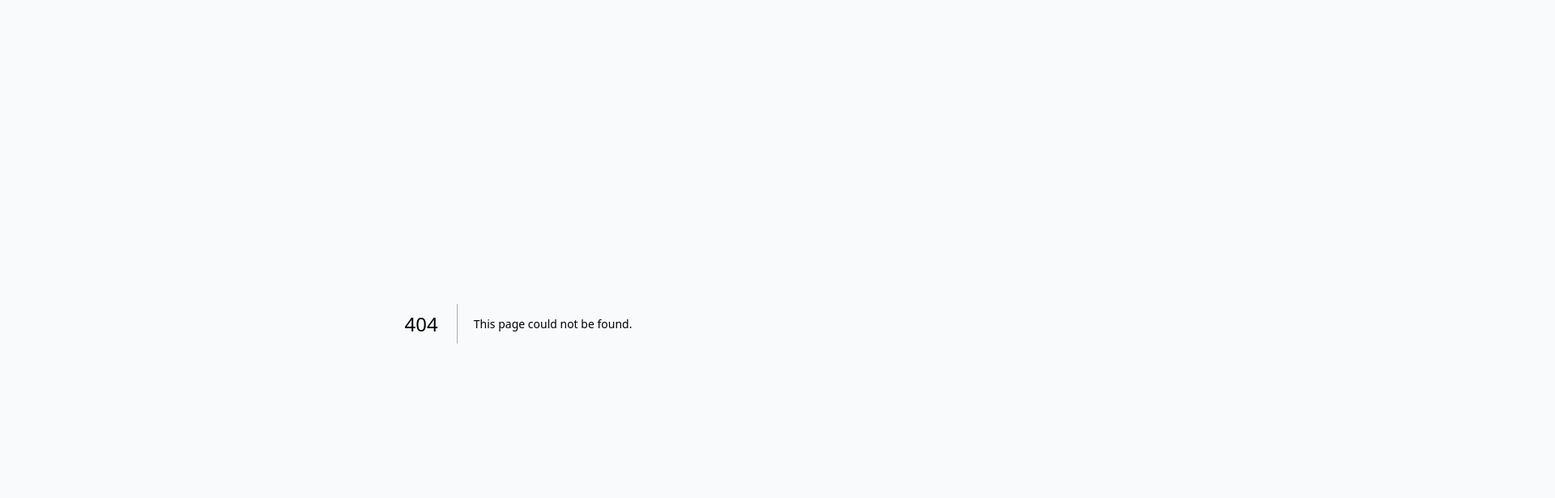
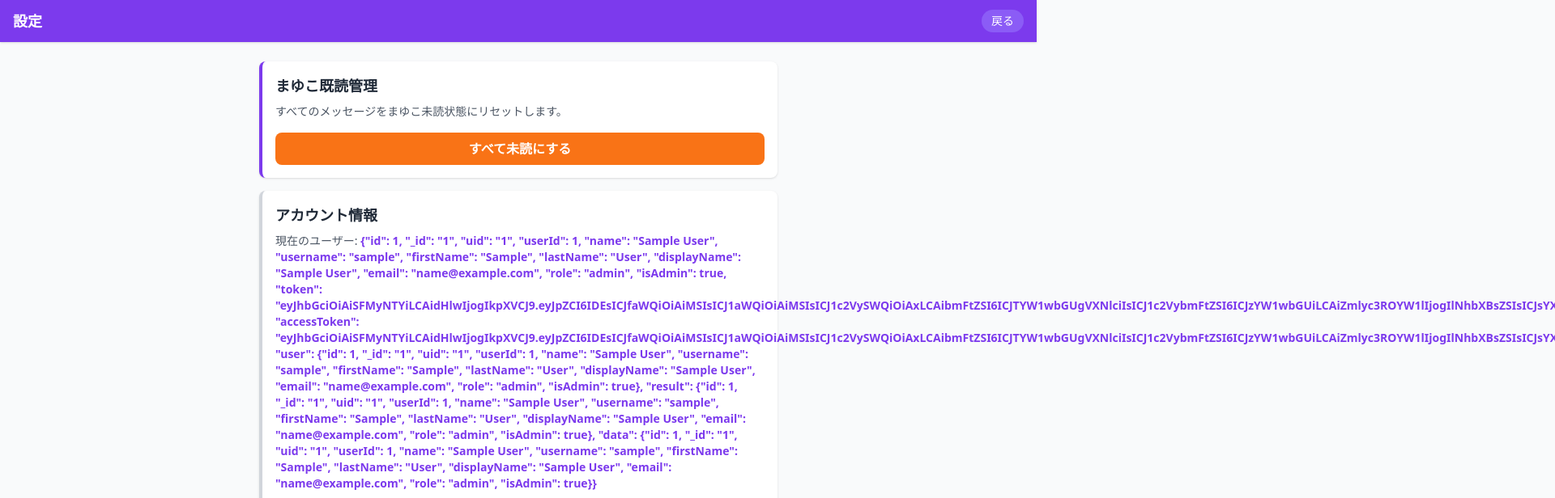
Before and after one commit to Hapiemon/Mayuko, a Next.js app: page /settings in a window 1280 px wide. Before the commit this address had no page. Shown: the top 616 px of the page at 81% size, 1920 px wide, since content can reach past the window. Built offline with nearby package versions, Linux system fonts and the light colour scheme; sample sign-in values are in the browser's storage.

Commit message:
feat: add settings page with functionality to reset all messages to unread status in ChatPage component

```diff
--- /dev/null
+++ b/src/app/api/clear-mayuko-read/route.ts
@@ -0,0 +1,23 @@
+import { NextResponse } from 'next/server';
+import { getSql } from '@/lib/db';
+
+export const dynamic = 'force-dynamic';
+
+// POST /api/clear-mayuko-read — 全メッセージをまゆこ未読にリセット
+export async function POST() {
+  try {
+    const sql = getSql();
+
+    // まゆこが送信したメッセージ以外の全メッセージを未読状態にリセット
+    await sql`
+      UPDATE messages
+      SET mayuko_read_at = NULL
+      WHERE sender != 'まゆこ'
+    `;
+
+    return NextResponse.json({ ok: true, message: 'All messages reset to unread' }, { status: 200 });
+  } catch (err) {
+    console.error(err);
+    return NextResponse.json({ error: 'DB error' }, { status: 500 });
+  }
+}
--- a/src/app/chat/page.tsx
+++ b/src/app/chat/page.tsx
@@ -350,6 +350,27 @@ export default function ChatPage() {
             <span className="text-xs text-violet-300">通知ブロック中</span>
           )}
           <button
+            onClick={() => router.push('/settings')}
+            aria-label="設定"
+            className={`w-9 h-9 flex items-center justify-center ${userTheme.buttonDarkerBg} ${userTheme.buttonDarkerHover} rounded-full`}
+          >
+            <svg
+              xmlns="http://www.w3.org/2000/svg"
+              width="16"
+              height="16"
+              viewBox="0 0 24 24"
+              fill="none"
+              stroke="currentColor"
+              strokeWidth="2"
+              strokeLinecap="round"
+              strokeLinejoin="round"
+              className="text-white"
+            >
+              <circle cx="12" cy="12" r="3" />
+              <path d="M12 1v6m0 6v6M4.22 4.22l4.24 4.24m2.12 2.12l4.24 4.24M1 12h6m6 0h6m-16.78 7.78l4.24-4.24m2.12-2.12l4.24-4.24" />
+            </svg>
+          </button>
+          <button
             onClick={() => {
               sessionStorage.removeItem('chatUser');
               router.push('/');
--- /dev/null
+++ b/src/app/settings/page.tsx
@@ -0,0 +1,101 @@
+'use client';
+
+import { useRouter } from 'next/navigation';
+import { useEffect, useState } from 'react';
+
+export default function SettingsPage() {
+  const router = useRouter();
+  const [currentUser, setCurrentUser] = useState<string>('');
+  const [isClearing, setIsClearing] = useState(false);
+  const [message, setMessage] = useState('');
+
+  useEffect(() => {
+    const user = sessionStorage.getItem('chatUser');
+    if (!user) {
+      router.push('/');
+      return;
+    }
+    setCurrentUser(user);
+  }, [router]);
+
+  const handleClearMayukoRead = async () => {
+    if (!window.confirm('すべてのメッセージをまゆこ未読にしますか？')) {
+      return;
+    }
+
+    setIsClearing(true);
+    setMessage('');
+
+    try {
+      const res = await fetch('/api/clear-mayuko-read', {
+        method: 'POST',
+      });
+
+      if (!res.ok) {
+        throw new Error('Failed to clear read status');
+      }
+
+      setMessage('✓ すべてのメッセージをまゆこ未読にしました');
+      setTimeout(() => {
+        router.push('/chat');
+      }, 1500);
+    } catch (err) {
+      console.error(err);
+      setMessage('✗ エラーが発生しました');
+    } finally {
+      setIsClearing(false);
+    }
+  };
+
+  if (!currentUser) {
+    return <div className="flex items-center justify-center h-screen">読込中...</div>;
+  }
+
+  return (
+    <div className="flex flex-col h-screen bg-gray-50">
+      <header className="bg-violet-600 text-white px-4 py-3 shadow">
+        <div className="flex items-center justify-between">
+          <h1 className="text-lg font-bold">設定</h1>
+          <button
+            onClick={() => router.push('/chat')}
+            className="text-sm bg-violet-500 hover:bg-violet-400 px-3 py-1 rounded-full"
+          >
+            戻る
+          </button>
+        </div>
+      </header>
+
+      <div className="flex-1 px-4 py-6 max-w-2xl mx-auto w-full">
+        <div className="space-y-4">
+          {/* まゆこ未読リセット */}
+          <div className="bg-white rounded-lg shadow p-4 border-l-4 border-violet-600">
+            <h2 className="text-lg font-semibold mb-2 text-gray-800">まゆこ既読管理</h2>
+            <p className="text-sm text-gray-600 mb-4">
+              すべてのメッセージをまゆこ未読状態にリセットします。
+            </p>
+            <button
+              onClick={handleClearMayukoRead}
+              disabled={isClearing}
+              className="w-full bg-orange-500 hover:bg-orange-600 disabled:opacity-50 disabled:cursor-not-allowed text-white font-semibold py-2 px-4 rounded-lg transition-colors"
+            >
+              {isClearing ? '処理中...' : 'すべて未読にする'}
+            </button>
+            {message && (
+              <p className={`text-sm mt-3 ${message.includes('✓') ? 'text-green-600' : 'text-red-600'}`}>
+                {message}
+              </p>
+            )}
+          </div>
+
+          {/* その他の情報 */}
+          <div className="bg-white rounded-lg shadow p-4 border-l-4 border-gray-300">
+            <h2 className="text-lg font-semibold mb-2 text-gray-800">アカウント情報</h2>
+            <p className="text-sm text-gray-600">
+              現在のユーザー: <span className="font-semibold text-violet-600">{currentUser}</span>
+            </p>
+          </div>
+        </div>
+      </div>
+    </div>
+  );
+}
```
